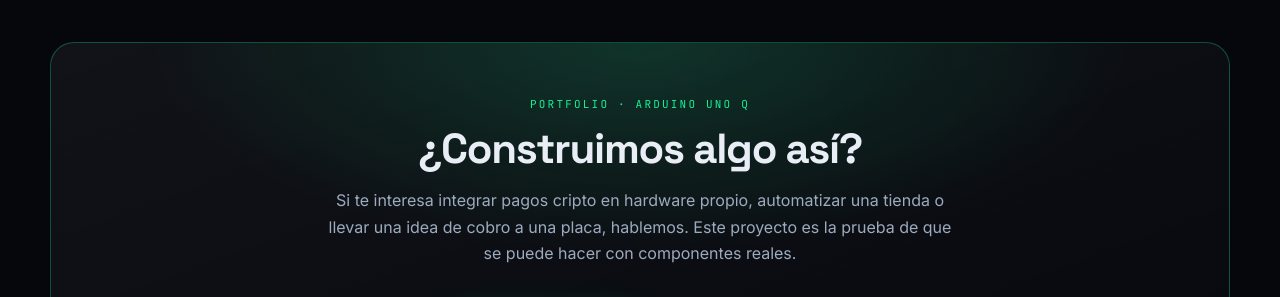
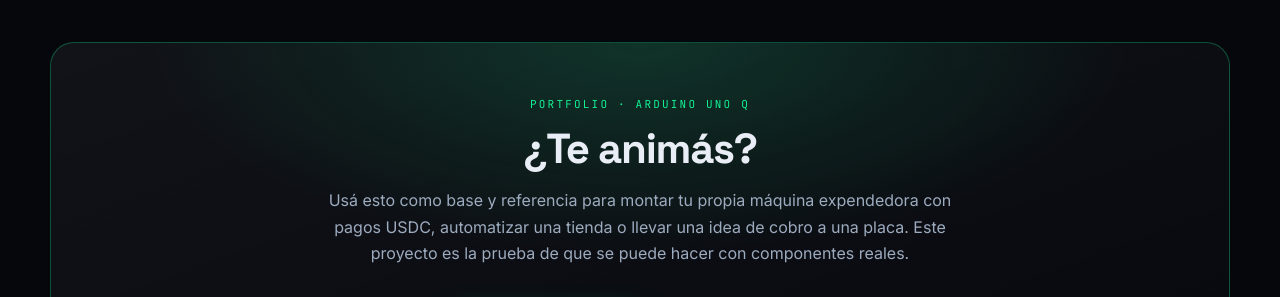
Before and after one commit to wanderc137/vending-solana-unoq, a plain HTML site: page docs/index.html in a window 1280 px wide. Shown: the part 7760-8057 px from the top of the page. Drawn offline with Linux system fonts and the light colour scheme; no server answers.

Commit message:
copy: nuevo CTA Te animás

```diff
--- a/docs/index.html
+++ b/docs/index.html
@@ -403,8 +403,8 @@ footer{position:relative;z-index:1;border-top:1px solid rgba(255,255,255,.08);pa
   <div class="wrap">
     <div class="cta-card reveal">
       <div class="kicker" style="justify-content:center">Portfolio · Arduino UNO Q</div>
-      <h2>¿Construimos algo así?</h2>
-      <p>Si te interesa integrar pagos cripto en hardware propio, automatizar una tienda o llevar una idea de cobro a una placa, hablemos. Este proyecto es la prueba de que se puede hacer con componentes reales.</p>
+      <h2>¿Te animás?</h2>
+      <p>Usá esto como base y referencia para montar tu propia máquina expendedora con pagos USDC, automatizar una tienda o llevar una idea de cobro a una placa. Este proyecto es la prueba de que se puede hacer con componentes reales.</p>
       <div class="hero-actions">
         <a class="btn btn-primary" href="https://github.com/wanderc137" target="_blank" rel="noopener">Ver más proyectos <svg viewBox="0 0 24 24"><path d="M5 12h14M13 6l6 6-6 6"/></svg></a>
         <a class="btn btn-ghost" href="https://github.com/wanderc137/vending-solana-unoq" target="_blank" rel="noopener">Explorar el código</a>
```
